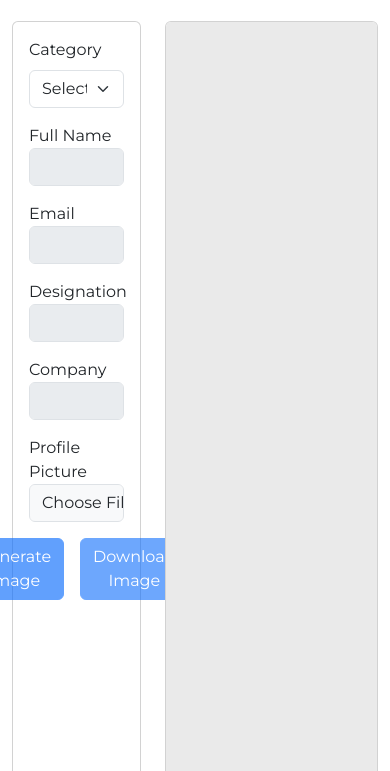
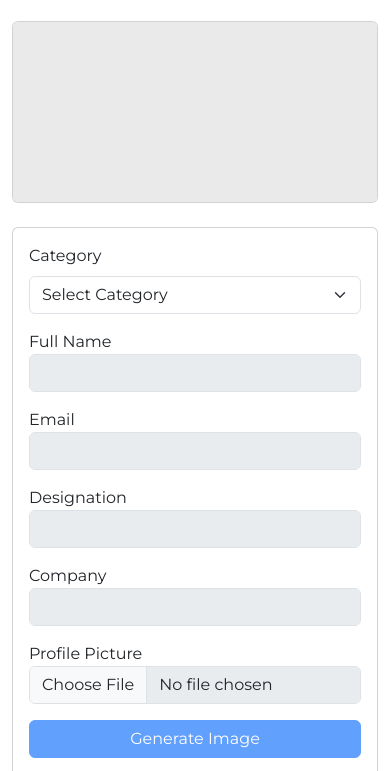
Before and after one commit to edwinjosekdk/comex, a plain HTML site: page index.html in a window 390 px wide. Shown: the part 60-831 px from the top of the page. Drawn offline with nearby package versions, Linux system fonts and the light colour scheme.

Commit message:
second commit

```diff
--- a/index.html
+++ b/index.html
@@ -15,12 +15,12 @@
 </head>
 
 <body>
-    <div class="container py-4">
+    <div class="container-lg py-4">
         <div>
             <h1 class="text-center mb-4">COMEX Image Generator</h1>
         </div>
-        <div class="d-flex gap-4">
-            <section class="card mx-auto" style="width: 34rem;">
+        <div class="main-set d-flex gap-4">
+            <section class="left card mx-auto">
                 <div class="card-body">
                     <div class="mb-3">
                         <label class="w-100 mb-2">Category</label>
@@ -50,7 +50,7 @@
                         <label for="profpic">Profile Picture</label>
                         <input class="form-control" type="file" id="profpic" accept="image/*" disabled>
                     </div>
-                    <div class="d-flex gap-3 justify-content-center">
+                    <div class="button-set d-flex gap-3 justify-content-center">
                         <div>
                             <button class="btn btn-primary" onclick="generateImage()" disabled>Generate Image</button>
                         </div>
@@ -62,8 +62,7 @@
                 </div>
             </section>
             <div class="canvas-container card">
-                <div
-                    style="width: 900px; height: 900px;user-select: none;pointer-events: none; background-color: #eaeaea;">
+                <div class="empty-box">
                 </div>
             </div>
         </div>
--- a/script.js
+++ b/script.js
@@ -7,6 +7,7 @@ function generateImage() {
     const canvas = document.getElementById('canvas');
     const ctx = canvas.getContext('2d');
     const downloadLink = document.getElementById('download');
+    const shareLink = document.getElementById('share');
 
     // Check if all fields are filled
     if (!name || !designation || !company || !booth || !profpicInput.files || !profpicInput.files[0]) {
@@ -86,6 +87,7 @@ function generateImage() {
                 // Enable the download link
                 downloadLink.href = canvas.toDataURL('image/png');
                 downloadLink.classList.remove('btn-disabled');
+                shareLink.classList.remove('btn-disabled');
             };
         };
     };
@@ -96,7 +98,9 @@ function generateImage() {
 // Initial setup for download link (empty image)
 window.onload = () => {
     const downloadLink = document.getElementById('download');
+    const shareLink = document.getElementById('share');
     downloadLink.classList.add('btn-disabled');
+    shareLink.classList.add('btn-disabled');
 
     const canvas = document.getElementById('canvas');
     const ctx = canvas.getContext('2d');
--- a/styles.css
+++ b/styles.css
@@ -6,6 +6,16 @@ body {
 
 .container {
     margin: 0 auto;
+}
+
+.btn-disabled {
+    pointer-events: none;
+    opacity: 0.6;
+}
+
+
+.left {
+    width: 34rem;
 }
 
 .canvas-container {
@@ -19,7 +29,31 @@ body {
     height: auto;
 }
 
-.btn-disabled {
+.empty-box {
+    width: 900px;
+    min-height: 180px;
+    height: 100%;
+    user-select: none;
     pointer-events: none;
-    opacity: 0.6;
+    background-color: #eaeaea;
 }
+
+@media (max-width: 1200px) {
+    .button-set {
+        flex-direction: column;
+    }
+
+    .button-set .btn {
+        width: 100%;
+    }
+}
+
+@media (max-width: 600px) {
+    .main-set {
+        flex-direction: column-reverse;
+    }
+
+    .left {
+        width: 100%;
+    }
+}
```
Also changed, not shown: exhibitor.html (+4 -4 lines), visitor.html (+7 -4 lines), visitor.js (+28 -0 lines).
